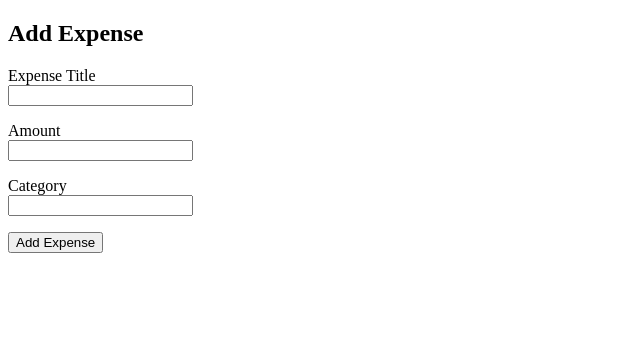
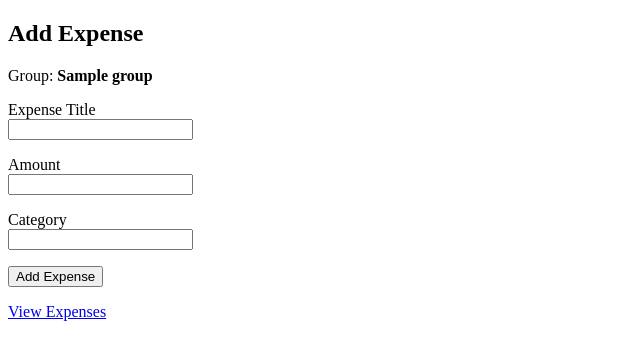
Before and after one commit to Rajviajmera/HostelCare, a Flask app: template app/templates/add_expense.html in a window 1280 px wide. Shown: the top 360 px of the page, without its empty margins (0-640 px from the left). Run offline with Flask 3, Linux system fonts and the light colour scheme; tables that the repository leaves empty hold one stand-in row (values such as "Sample post"); the template is opened without the code that fills it: values that come from a table or form of the project are taken from there, most other values are stand-ins (such as "Sample title", 1, 10 or a date in 2020); parts of the project's set-up code (start-up, migrations or seed data) failed here and were passed over.

Commit message:
feat: update add expense page with group and navigation

```diff
--- a/app/templates/add_expense.html
+++ b/app/templates/add_expense.html
@@ -3,6 +3,11 @@
 {% block content %}
 
 <h2>Add Expense</h2>
+
+<p>
+    Group:
+    <strong>{{ group.group_name }}</strong>
+</p>
 
 <form method="POST">
 
@@ -32,4 +37,8 @@
 
 </form>
 
+<a href="{{ url_for('main.expenses', group_id=group.id) }}">
+    View Expenses
+</a>
+
 {% endblock %}
```
